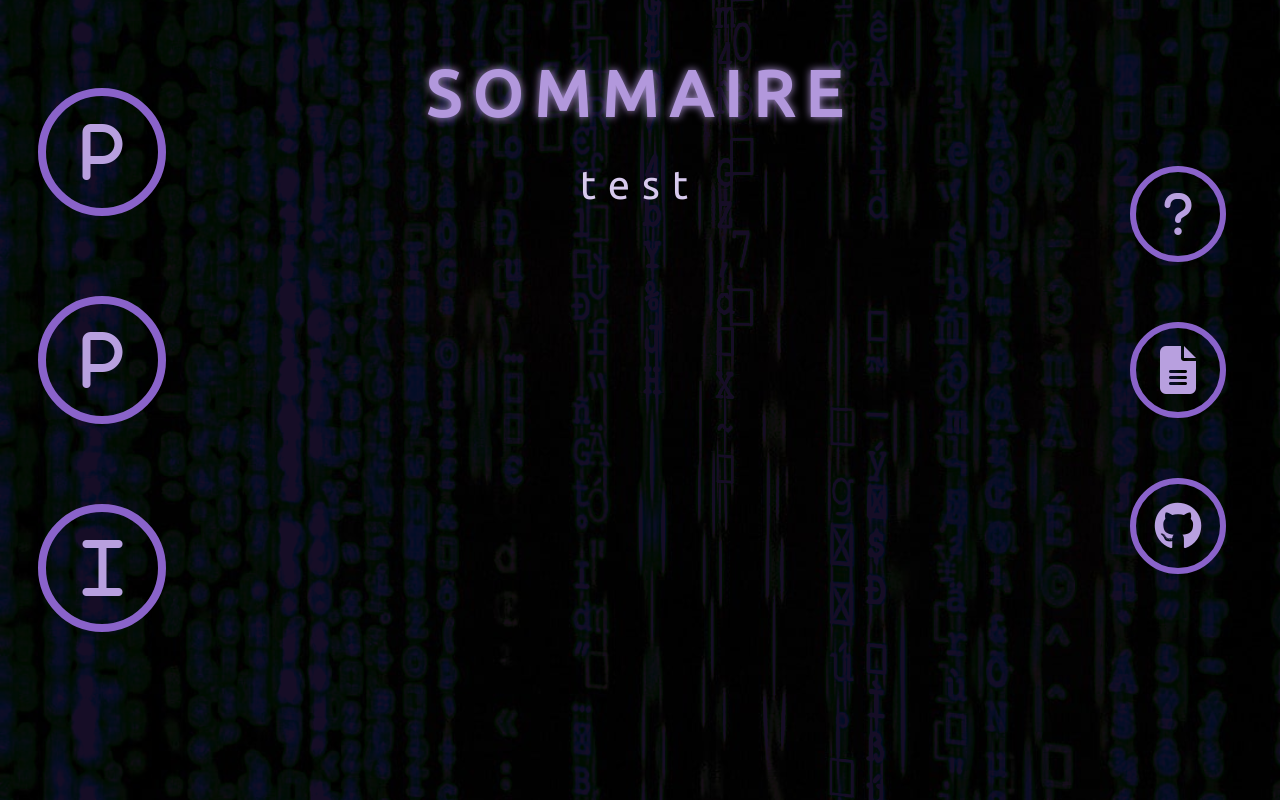
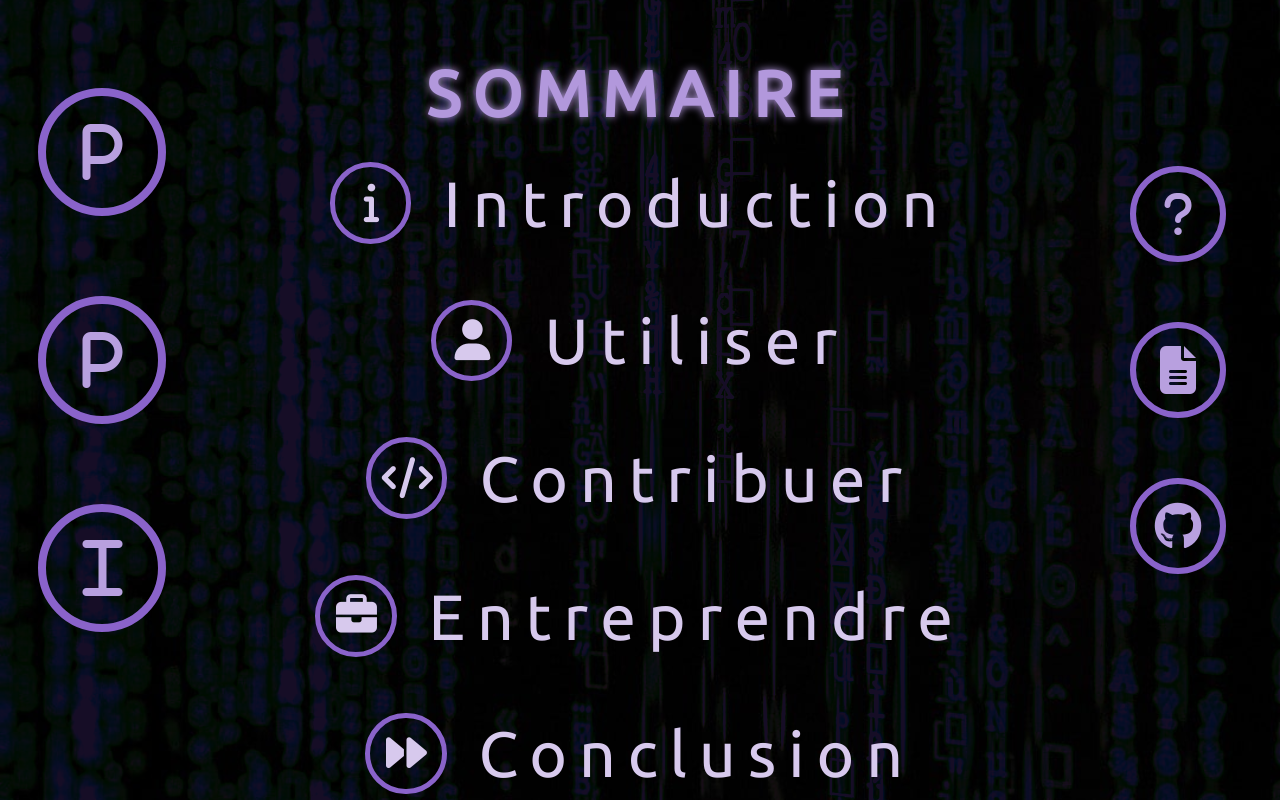
Before and after one commit to cmaupcay/PPI-OpenSource, a website built with webpack: page src/html/index.html in a window 1280 px wide. Both pictures are taken after a click on the element 639 px from the left and 688 px from the top of the page. Built offline with nearby package versions, Linux system fonts and the light colour scheme.

Commit message:
sommaire

```diff
--- a/src/contenu.ts
+++ b/src/contenu.ts
@@ -17,7 +17,7 @@ const init_vue = async (contenu: HTMLElement) => {
             {
                 const section = args.get(texte.SECTION)!;
                 if (sommaire.SECTIONS.has(section))
-                    texte.ouvrir(section, sommaire.SECTIONS.get(section)!, contenu);
+                    texte.ouvrir(section, sommaire.SECTIONS.get(section)![0], contenu);
             }
         }
         else contenu.className = vue;
--- a/src/contenu/sommaire.ts
+++ b/src/contenu/sommaire.ts
@@ -4,8 +4,12 @@ import * as url from "../utils/url";
 
 const ID = "sommaire";
 
-export const SECTIONS = new Map<string, string>([
-    ["test", require("../textes/test.md")]
+export const SECTIONS = new Map<string, [string, string]>([
+    ["Introduction", [require("../textes/introduction.md"), "fa-solid fa-info"]],
+    ["Utiliser", [require("../textes/utiliser.md"), "fa-solid fa-user"]],
+    ["Contribuer", [require("../textes/contribuer.md"), "fa-solid fa-code"]],
+    ["Entreprendre", [require("../textes/entreprendre.md"), "fa-solid fa-briefcase"]],
+    ["Conclusion", [require("../textes/conclusion.md"), "fa-solid fa-forward"]]
 ]);
 
 const LISTE_ID = "sommaire-liste";
@@ -17,16 +21,16 @@ export const ouvrir = async (contenu: HTMLElement) => {
     url.modifier(ID);
 };
 
-const init_section = async (contenu: HTMLElement, sommaire: HTMLElement, nom: string, md: string) => {
+const init_section = async (contenu: HTMLElement, sommaire: HTMLElement, nom: string, vals: [string, string]) => {
     const section = document.createElement(SECTION_TAG);
     section.id = nom.replace(' ', '-').toLowerCase();
-    section.innerHTML = nom;
-    section.addEventListener("click", () => texte.ouvrir(nom, md, contenu));
+    section.innerHTML = "<i class=\"" + vals[1] + "\"></i>" + nom;
+    section.addEventListener("click", () => texte.ouvrir(nom, vals[0], contenu));
     sommaire.appendChild(section);
 };
 
 export const init = async (contenu: HTMLElement) => {
     const sommaire = document.getElementById(LISTE_ID);
     if (!!sommaire)
-        SECTIONS.forEach((md, nom) => init_section(contenu, sommaire, nom, md));
+        SECTIONS.forEach((vals, nom) => init_section(contenu, sommaire, nom, vals));
 };
--- a/src/style/html.scss
+++ b/src/style/html.scss
@@ -30,7 +30,7 @@ span
         text-transform: uppercase;
         @include media()
         {
-            font-size: 2.5rem - (.5 * $v);
+            font-size: 2.25rem - (.5 * $v);
         }
     }
 
--- a/src/style/html/contenu.scss
+++ b/src/style/html/contenu.scss
@@ -83,18 +83,57 @@
         ul
         {
             list-style: none;
+            display: flex;
+            flex-direction: column;
+            align-items: center;
+            justify-content: center;
+            width: 100%;
 
             li
             {
-                font-size: 2.5rem;
+                text-align: center;
+                display: flex;
+                align-items: center;
+                justify-content: center;
+                font-size: 4rem;
                 letter-spacing: .75rem;
                 width: 100%;
-                padding-bottom: 2vh;
+                margin-bottom: 7vh;
+
+                @include media()
+                {
+                    font-size: 2.4rem;
+                    flex-direction: column;
+                }
 
                 &:hover, &:focus, &:active
                 {
                     cursor: pointer;
                     letter-spacing: 1rem;
+                    text-shadow: 0 0 .5rem;
+                    color: $plus-clair;
+                }
+
+                &>i
+                {
+                    @include point(.64);
+                    margin: {
+                        right: 2rem;
+                        bottom: 0;
+                    };
+
+                    &::before
+                    {
+                        padding-left: .85rem;
+                    }
+
+                    @include media()
+                    {
+                        margin: {
+                            right: 0;
+                            bottom: 3vh;
+                        };
+                    }
                 }
             }
         }
@@ -113,7 +152,16 @@
 
     #texte
     {
+        display: block;
         margin-top: -100vh;
+
+        @include media($media-m-max-width)
+        {
+            &>*:first-child
+            {
+                margin-top: 14vh;
+            }
+        }
 
         &>h1
         {
--- a/src/textes/test.md
+++ b/src/textes/conclusion.md
@@ -1,4 +1,4 @@
-# Titre
+# Conclusion
 
 ## Sous-titre
 
@@ -18,6 +18,7 @@ Lorem, ipsum dolor sit amet consectetur adipisicing elit. Nulla architecto recus
 
 Lorem, ipsum dolor sit amet consectetur adipisicing elit. Nulla architecto recusandae cupiditate quae dolore consectetur nisi! Laboriosam nobis ipsam eum suscipit officia eos, nemo commodi expedita? Accusantium libero voluptatibus dolorem.
 
+Lorem, ipsum dolor sit amet consectetur adipisicing elit. Nulla architecto recusandae cupiditate quae dolore consectetur nisi! Laboriosam nobis ipsam eum suscipit officia eos, nemo commodi expedita? Accusantium libero voluptatibus dolorem.
 
 Lorem, ipsum dolor sit amet consectetur adipisicing elit. Nulla architecto recusandae cupiditate quae dolore consectetur nisi! Laboriosam nobis ipsam eum suscipit officia eos, nemo commodi expedita? Accusantium libero voluptatibus dolorem.
 
@@ -35,6 +36,7 @@ Lorem, ipsum dolor sit amet consectetur adipisicing elit. Nulla architecto recus
 
 Lorem, ipsum dolor sit amet consectetur adipisicing elit. Nulla architecto recusandae cupiditate quae dolore consectetur nisi! Laboriosam nobis ipsam eum suscipit officia eos, nemo commodi expedita? Accusantium libero voluptatibus dolorem.
 
+Lorem, ipsum dolor sit amet consectetur adipisicing elit. Nulla architecto recusandae cupiditate quae dolore consectetur nisi! Laboriosam nobis ipsam eum suscipit officia eos, nemo commodi expedita? Accusantium libero voluptatibus dolorem.
 
 Lorem, ipsum dolor sit amet consectetur adipisicing elit. Nulla architecto recusandae cupiditate quae dolore consectetur nisi! Laboriosam nobis ipsam eum suscipit officia eos, nemo commodi expedita? Accusantium libero voluptatibus dolorem.
 
@@ -52,7 +54,6 @@ Lorem, ipsum dolor sit amet consectetur adipisicing elit. Nulla architecto recus
 
 Lorem, ipsum dolor sit amet consectetur adipisicing elit. Nulla architecto recusandae cupiditate quae dolore consectetur nisi! Laboriosam nobis ipsam eum suscipit officia eos, nemo commodi expedita? Accusantium libero voluptatibus dolorem.
 
-
 Lorem, ipsum dolor sit amet consectetur adipisicing elit. Nulla architecto recusandae cupiditate quae dolore consectetur nisi! Laboriosam nobis ipsam eum suscipit officia eos, nemo commodi expedita? Accusantium libero voluptatibus dolorem.
 
 Lorem, ipsum dolor sit amet consectetur adipisicing elit. Nulla architecto recusandae cupiditate quae dolore consectetur nisi! Laboriosam nobis ipsam eum suscipit officia eos, nemo commodi expedita? Accusantium libero voluptatibus dolorem.
@@ -64,7 +65,3 @@ Lorem, ipsum dolor sit amet consectetur adipisicing elit. Nulla architecto recus
 Lorem, ipsum dolor sit amet consectetur adipisicing elit. Nulla architecto recusandae cupiditate quae dolore consectetur nisi! Laboriosam nobis ipsam eum suscipit officia eos, nemo commodi expedita? Accusantium libero voluptatibus dolorem.
 
 Lorem, ipsum dolor sit amet consectetur adipisicing elit. Nulla architecto recusandae cupiditate quae dolore consectetur nisi! Laboriosam nobis ipsam eum suscipit officia eos, nemo commodi expedita? Accusantium libero voluptatibus dolorem.
-
-Lorem, ipsum dolor sit amet consectetur adipisicing elit. Nulla architecto recusandae cupiditate quae dolore consectetur nisi! Laboriosam nobis ipsam eum suscipit officia eos, nemo commodi expedita? Accusantium libero voluptatibus dolorem.
-
-Lorem, ipsum dolor sit amet consectetur adipisicing elit. Nulla architecto recusandae cupiditate quae dolore consectetur nisi! Laboriosam nobis ipsam eum suscipit officia eos, nemo commodi expedita? Accusantium libero voluptatibus dolorem.
--- /dev/null
+++ b/src/textes/contribuer.md
@@ -0,0 +1 @@
+# Contribuer
--- /dev/null
+++ b/src/textes/entreprendre.md
@@ -0,0 +1 @@
+# Entreprendre
--- /dev/null
+++ b/src/textes/introduction.md
@@ -0,0 +1 @@
+# Introduction
--- /dev/null
+++ b/src/textes/utiliser.md
@@ -0,0 +1 @@
+# Utiliser
```
Also changed, not shown: src/textes/ressources.md (added, +1 -0 lines), 1 other file.
